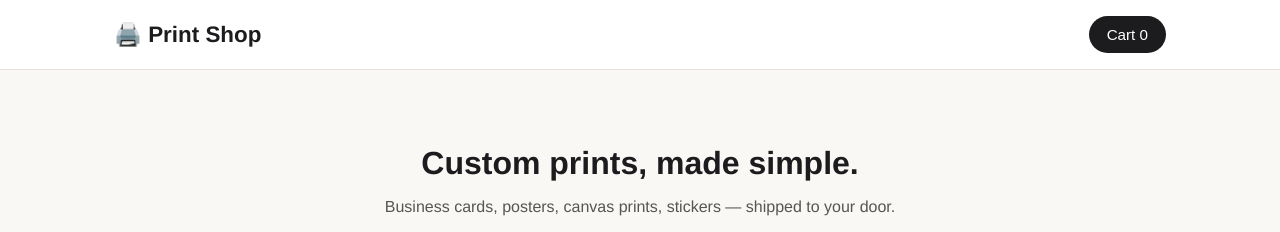
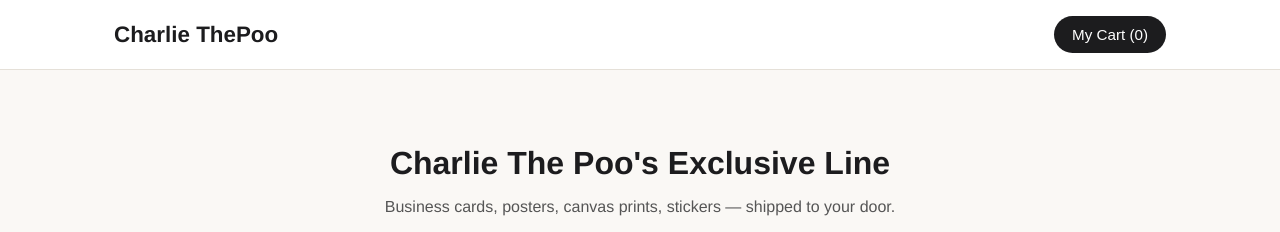
Before and after one commit to CharlieThePoo21/Store, a plain HTML site: page frontend/index.html in a window 1280 px wide. Shown: the top 232 px of the page. Drawn offline with Linux system fonts and the light colour scheme; no server answers.

Commit message:
Update index.html

```diff
--- a/frontend/index.html
+++ b/frontend/index.html
@@ -9,16 +9,16 @@
 <body>
   <header class="site-header">
     <div class="header-inner">
-      <h1 class="logo">🖨️ Print Shop</h1>
+      <h1 class="logo">Charlie ThePoo</h1>
       <button id="cart-toggle" class="cart-toggle">
-        Cart <span id="cart-count">0</span>
+        My Cart <span id="cart-count"> (0) </span>
       </button>
     </div>
   </header>
 
   <main>
     <section class="hero">
-      <h2>Custom prints, made simple.</h2>
+      <h2>Charlie The Poo's Exclusive Line</h2>
       <p>Business cards, posters, canvas prints, stickers — shipped to your door.</p>
     </section>
 
```
